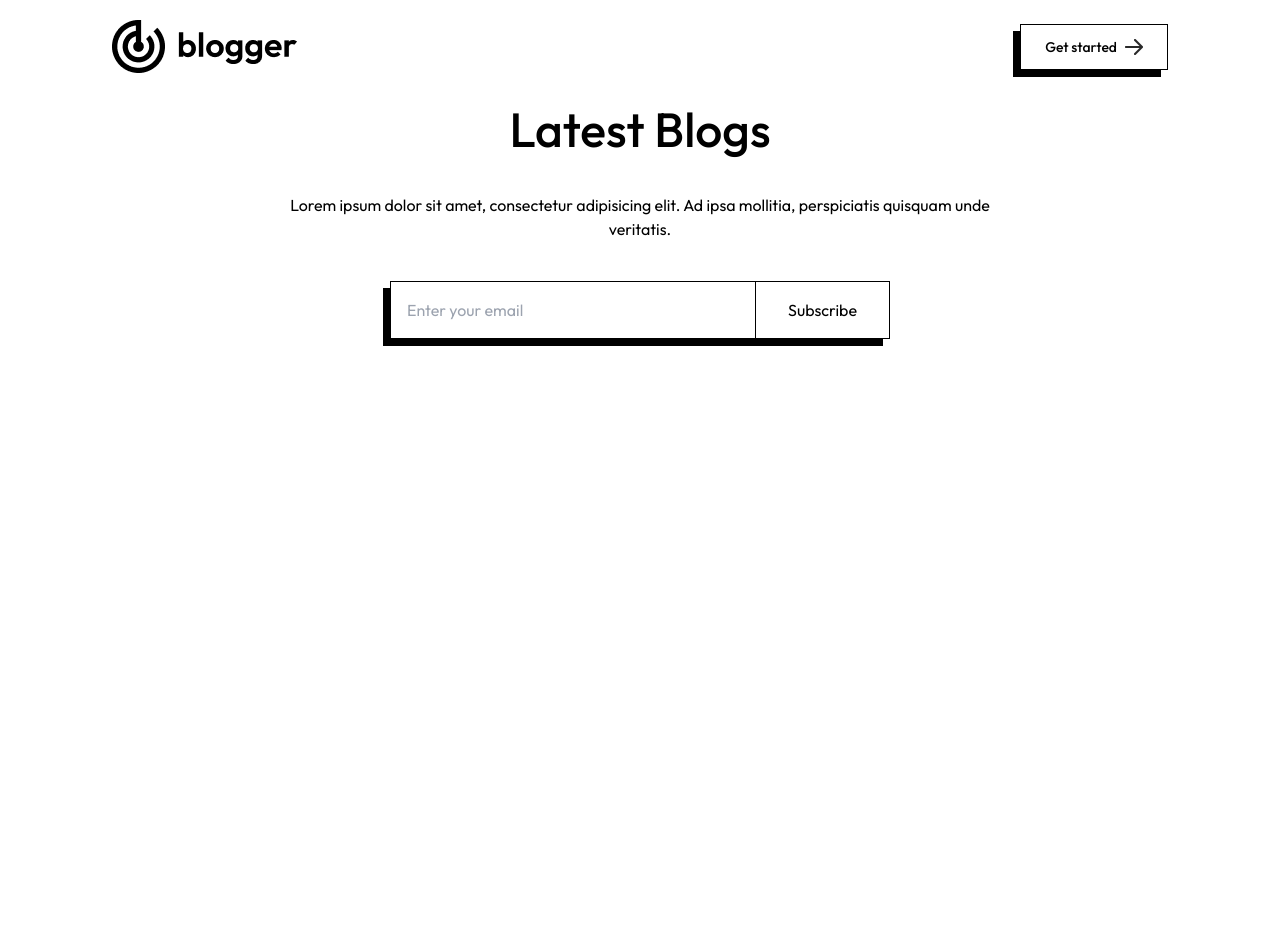
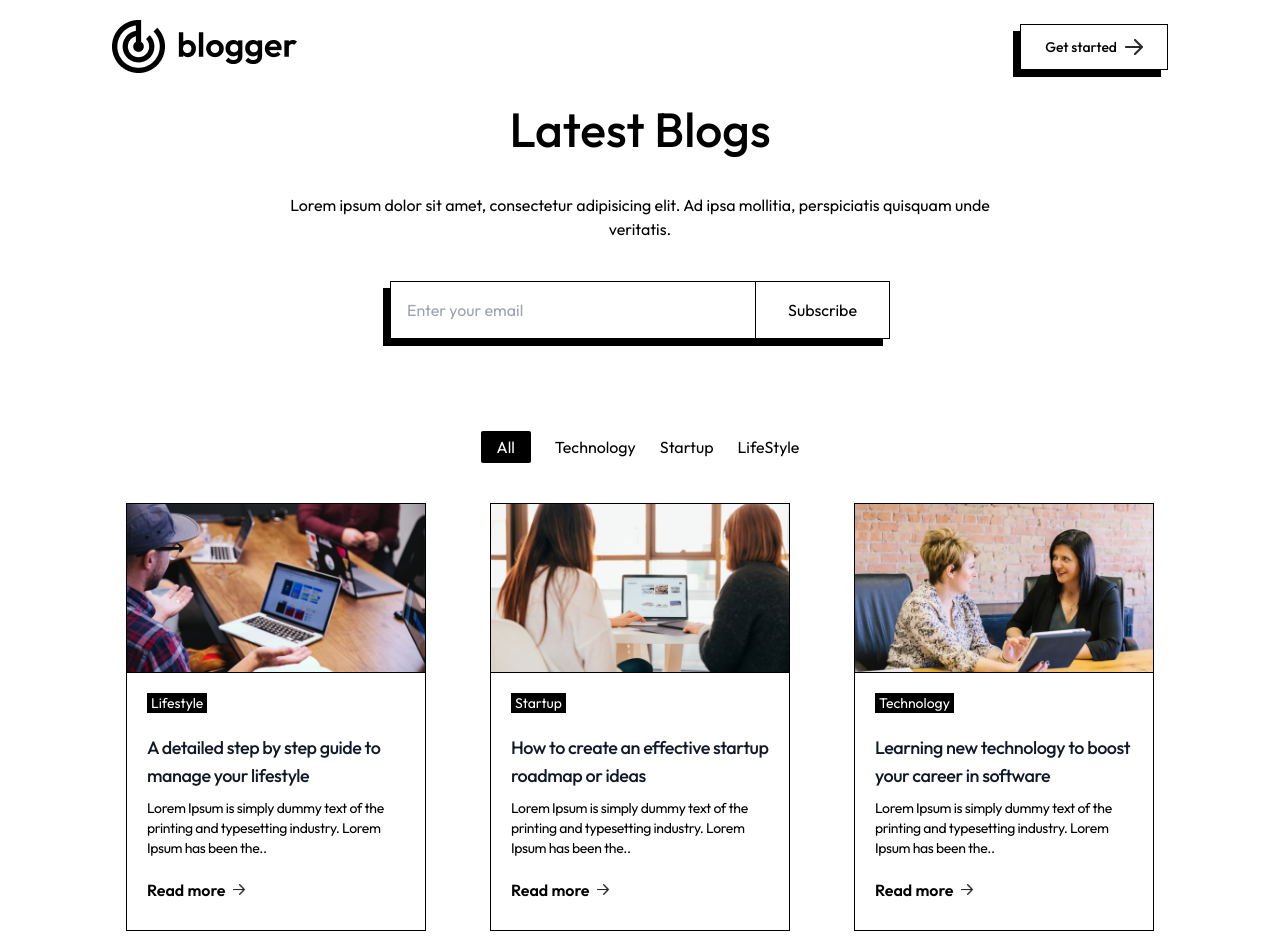
Before and after one commit to amirmvahed/blog-saya-skycraft, a Next.js app: page / in a window 1280 px wide. Shown: the top 952 px of the page. Before the commit the page ends 800 px from the top, so only its background shows below. Built offline with nearby package versions, Linux system fonts and the light colour scheme.

Commit message:
Feat: Created BlogItem and blogList and added them to homepage

```diff
--- a/app/page.tsx
+++ b/app/page.tsx
@@ -1,9 +1,11 @@
+import BlogList from "@/components/BlogList";
 import Header from "@/components/Header";
 
 export default function Home() {
     return (
         <>
             <Header/>
+            <BlogList/>
         </>
     );
 }
--- a/assets/assets.ts
+++ b/assets/assets.ts
@@ -42,8 +42,7 @@
 }
 
 
-
-export const blog_data:blogItem[] = [{
+export const blog_data: blogItem[] = [{
     id: 1,
     title: "A detailed step by step guide to manage your lifestyle",
     description: "Lorem Ipsum is simply dummy text of the printing and typesetting industry. Lorem Ipsum has been the..",
--- /dev/null
+++ b/components/BlogItem.tsx
@@ -0,0 +1,28 @@
+import Image from "next/image";
+import {assets} from '@/assets/assets'
+
+interface blogItemView {
+    title: string,
+    description: string,
+    image: string,
+    category: string,
+}
+
+export default function BlogItem({title, description, category, image}: blogItemView) {
+    return (
+        <div className={'max-w-[330px] sm:max-w-[300px] bg-white border border-black hover:shadow-[-7px_7px_0px_#000]'}>
+            <Image src={image} alt={title} width={400} heigth={400}
+                   className={'border-b border-black'}/>
+            <p className={'ml-5 mt-5 px-1 inline-block bg-black text-white text-sm'}>{category}</p>
+            <div className={'p-5'}>
+                <h5 className={'mb-2 text-lg font-medium tracking-tight text-gray-900'}>
+                    {title}
+                </h5>
+                <p className={'mb-3 text-sm tracking-tight text-gery-700'}>{description}</p>
+                <div className={'inline-flex items-center py-2 font-semibold text-center'}>
+                    Read more <Image src={assets.arrow} className={'ml-2'} alt={'Read more'} width={12}/>
+                </div>
+            </div>
+        </div>
+    );
+}
--- /dev/null
+++ b/components/BlogList.tsx
@@ -0,0 +1,25 @@
+import {blog_data} from "@/assets/assets";
+import BlogItem from "@/components/BlogItem";
+import {blogItem} from "@/types";
+
+export default function BlogList() {
+    return (
+        <>
+            <div className={'flex justify-center gap-6 my-10'}>
+                <button className={'bg-black text-white py-1 px-4 rounded-sm'}>All</button>
+                <button>Technology</button>
+                <button>Startup</button>
+                <button>LifeStyle</button>
+            </div>
+            <div className={'flex flex-wrap justify-around gap-1 gap-y-10 mb-16 xl:mx-24'}>
+                {
+                    blog_data.map((item: blogItem) => {
+                        return <BlogItem key={item.id} title={item.title} category={item.category}
+                                         description={item.description}
+                                         image={item.image}/>
+                    })
+                }
+            </div>
+        </>
+    );
+}
```
Also changed, not shown: types.d.ts (added, +10 -0 lines).
